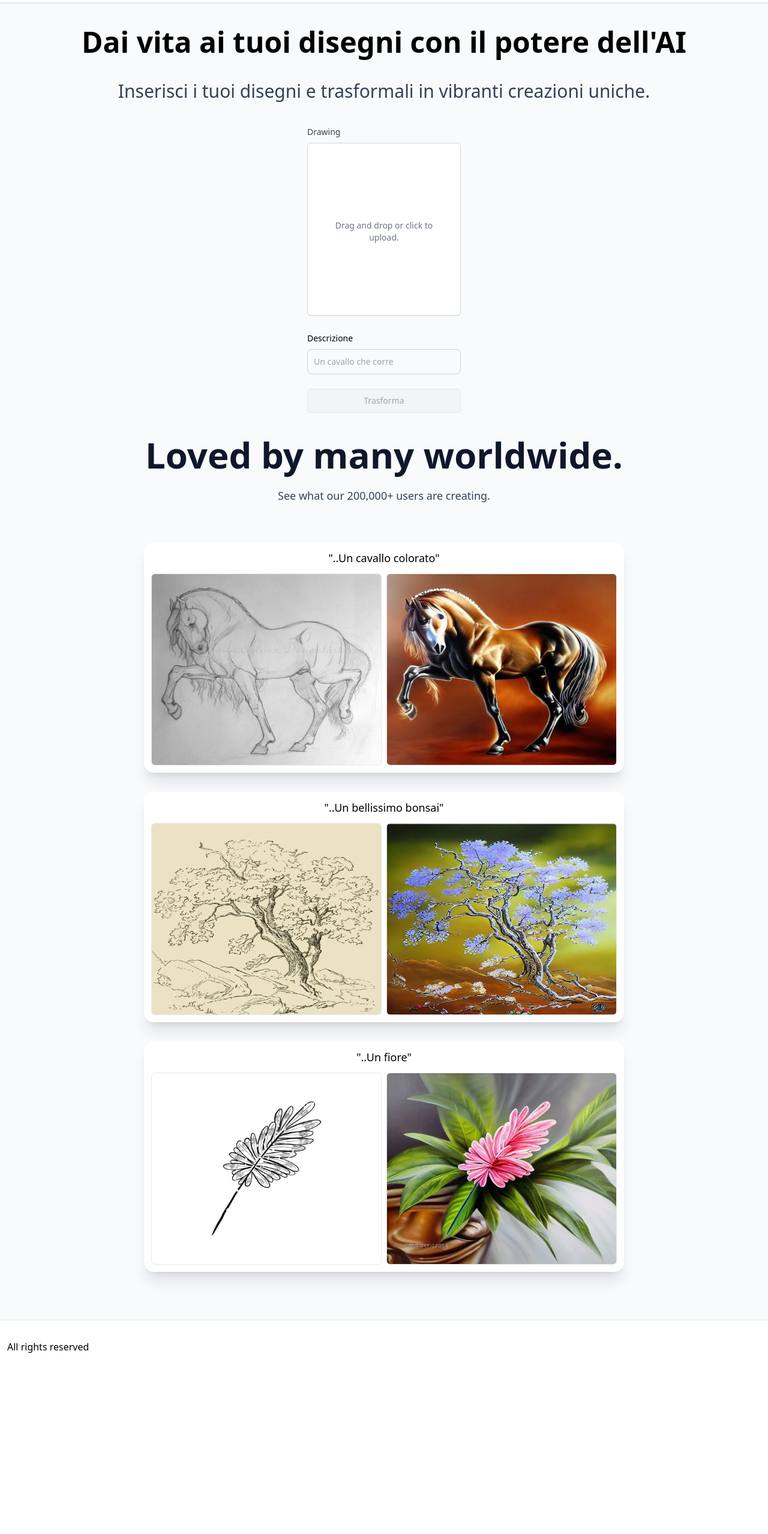
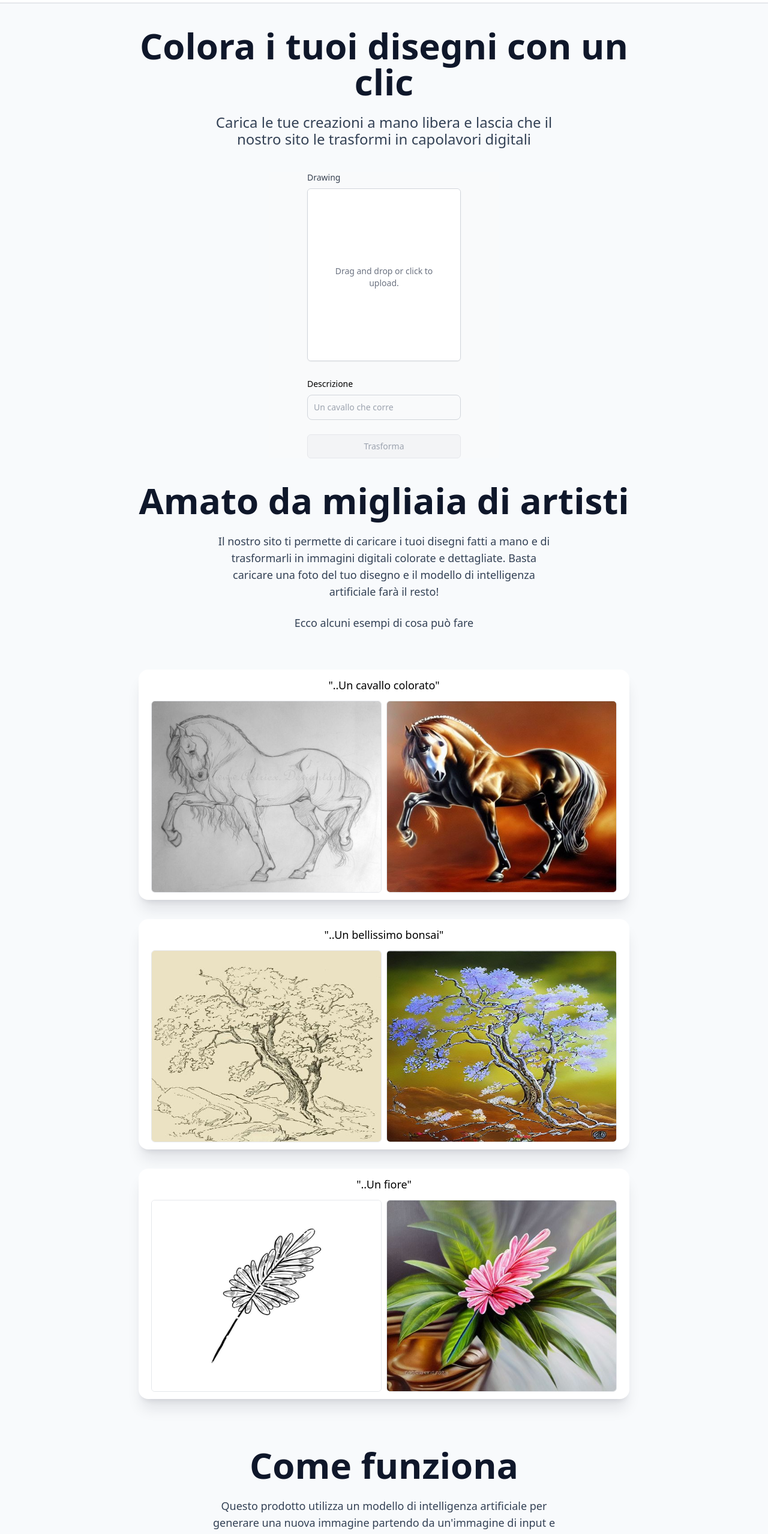
Before and after one commit to riccardocadoni/amanella, a Next.js app: page / in a window 1280 px wide. Shown: the part 100-2657 px from the top of the page at 60% size. Before the commit the page ends 2380 px from the top, so only its background shows below. Built offline with nearby package versions, Linux system fonts and the light colour scheme.

Commit message:
feat: copy & info section created

```diff
--- a/app/page.tsx
+++ b/app/page.tsx
@@ -1,17 +1,15 @@
 import Dropzone from "../components/Dropzone";
-import CaseHistory from "../components/CaseHistory";
+import CaseHistory from "../components/sections/CaseHistory";
+import Head from "../components/sections/Head";
+import Info from "../components/sections/Info";
 
 export default function Home() {
   return (
     <div className="flex flex-col justify-center items-center text-center pb-10">
-      <h1 className="text-5xl font-bold py-10">
-        Dai vita ai tuoi disegni con il potere dell'AI
-      </h1>
-      <h2 className="text-3xl text-slate-700 pb-10">
-        Inserisci i tuoi disegni e trasformali in vibranti creazioni uniche.
-      </h2>
+      <Head />
       <Dropzone />
       <CaseHistory />
+      <Info />
     </div>
   );
 }
--- a/components/Dropzone.tsx
+++ b/components/Dropzone.tsx
@@ -61,11 +61,12 @@ export default function Dropzone() {
     }
   };
 
-  console.log("generatedImageUrl", generatedImageUrl);
-
   if (isLoading) {
     return (
       <div className="flex justify-center w-full h-64">
+        <p className="mx-auto mt-6 max-w-xl text-lg text-slate-700 leading-7">
+          Lavori in corso..
+        </p>
         <LoadingDots color="black" style="large" />
       </div>
     );
--- a/components/CaseHistory.tsx
+++ b/components/sections/CaseHistory.tsx
@@ -1,4 +1,4 @@
-import ImagesCard from "./ImagesCard";
+import ImagesCard from "../ImagesCard";
 
 const testimonials = [
   [
@@ -30,10 +30,16 @@ export default function CaseHistory() {
       <div className="mx-auto px-4 sm:px-6 lg:px-8">
         <div className="mx-auto md:text-center">
           <h1 className="mx-auto max-w-4xl font-display text-4xl font-bold tracking-normal text-slate-900 sm:text-6xl">
-            Loved by many worldwide.
+            Amato da migliaia di artisti
           </h1>
           <p className="mx-auto mt-6 max-w-xl text-lg text-slate-700 leading-7">
-            See what our 200,000+ users are creating.
+            Il nostro sito ti permette di caricare i tuoi disegni fatti a mano e
+            di trasformarli in immagini digitali colorate e dettagliate. Basta
+            caricare una foto del tuo disegno e il modello di intelligenza
+            artificiale farà il resto!
+          </p>
+          <p className="mx-auto mt-6 max-w-xl text-lg text-slate-700 leading-7">
+            Ecco alcuni esempi di cosa può fare
           </p>
         </div>
         <ul
--- /dev/null
+++ b/components/sections/Head.tsx
@@ -0,0 +1,17 @@
+export default function Head() {
+  return (
+    <section id="head" aria-label="What it is" className="py-10">
+      <div className="mx-auto px-4 sm:px-6 lg:px-8">
+        <div className="mx-auto md:text-center">
+          <h1 className="mx-auto max-w-4xl font-display text-4xl font-bold tracking-normal text-slate-900 sm:text-6xl">
+            Colora i tuoi disegni con un clic
+          </h1>
+          <p className="mx-auto mt-6 max-w-xl text-2xl text-slate-700 leading-7">
+            Carica le tue creazioni a mano libera e lascia che il nostro sito le
+            trasformi in capolavori digitali
+          </p>
+        </div>
+      </div>
+    </section>
+  );
+}
--- /dev/null
+++ b/components/sections/Info.tsx
@@ -0,0 +1,29 @@
+export default function Info() {
+  return (
+    <section id="info" aria-label="How it works" className="py-10">
+      <div className="mx-auto px-4 sm:px-6 lg:px-8">
+        <div className="mx-auto md:text-center">
+          <h1 className="mx-auto max-w-4xl font-display text-4xl font-bold tracking-normal text-slate-900 sm:text-6xl">
+            Come funziona
+          </h1>
+          <p className="mx-auto mt-6 max-w-xl text-lg text-slate-700 leading-7">
+            Questo prodotto utilizza un modello di intelligenza artificiale per
+            generare una nuova immagine partendo da un'immagine di input e
+            mantenendone la struttura. (Stable diffusion - ControlNet)
+          </p>
+          <h1 className="mx-auto mt-8 max-w-4xl font-display text-4xl font-bold tracking-normal text-slate-900 sm:text-6xl">
+            Privacy
+          </h1>
+          <p className="mx-auto mt-6 max-w-xl text-lg text-slate-700 leading-7">
+            La privacy è importante, le immagini che carichi e quelle generate
+            vengono cancellate automaticamente dopo un ora.
+          </p>
+          <p className="mx-auto mt-6 max-w-xl text-lg text-slate-700 leading-7">
+            Non salviamo le tue creazioni, ricordati quindi di scaricare le
+            immagini con il tasto download se non vuoi perderle
+          </p>
+        </div>
+      </div>
+    </section>
+  );
+}
```
